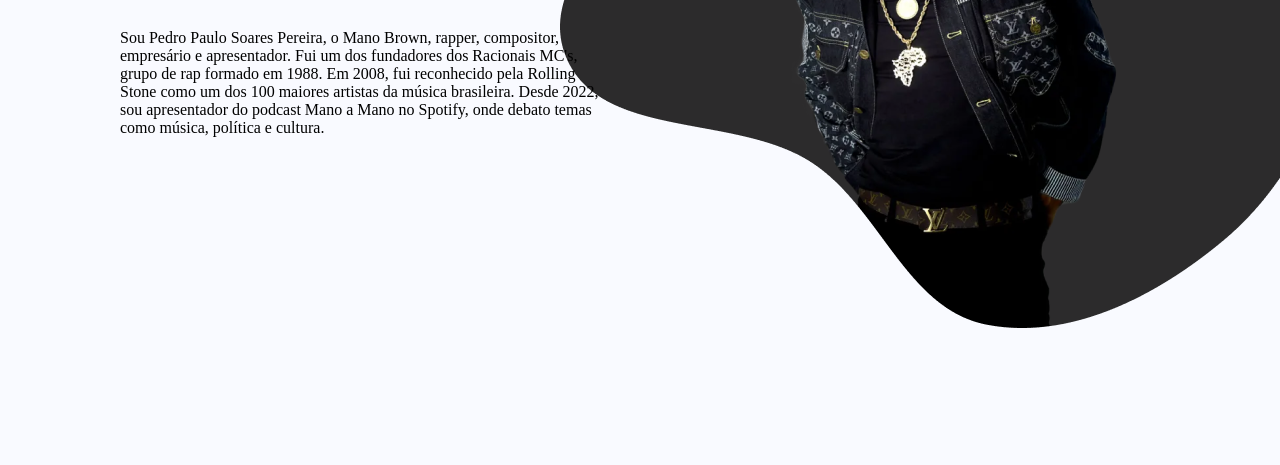
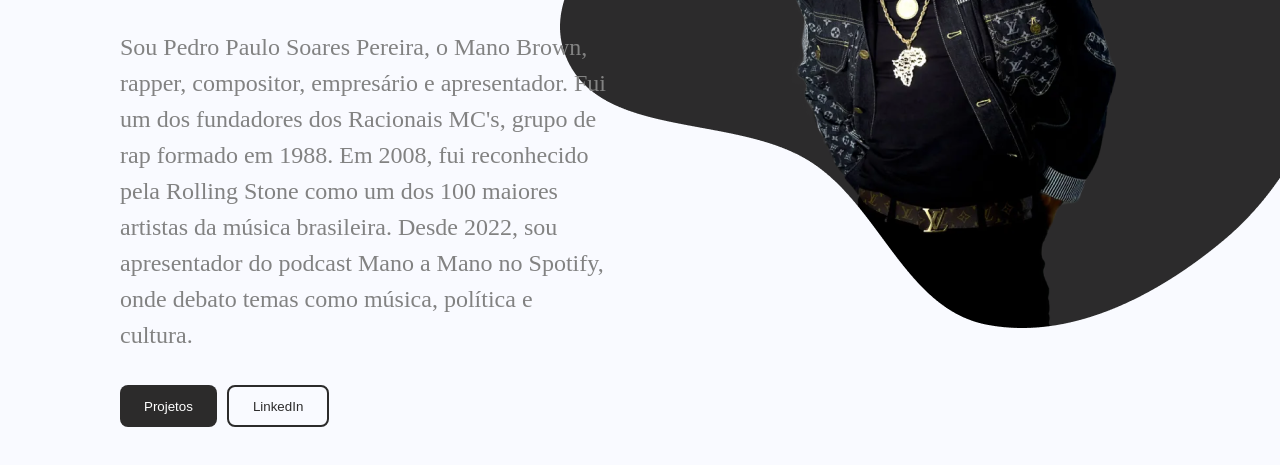
Before and after one commit to AriellCampos/landing-page-mano-brown, a plain HTML site: page index.html in a window 1280 px wide. Shown: the part 301-766 px from the top of the page. Drawn offline with Linux system fonts and the light colour scheme.

Commit message:
chore(): create buttons and styles to section about

```diff
--- a/index.html
+++ b/index.html
@@ -40,6 +40,10 @@
           2022, sou apresentador do podcast Mano a Mano no Spotify, onde debato
           temas como música, política e cultura.
         </p>
+        <div class="buttons">
+          <button class="primary">Projetos</button>
+          <button class="secondary">LinkedIn</button>
+        </div>
       </section>
     </main>
   </body>
--- a/style.css
+++ b/style.css
@@ -1,4 +1,3 @@
-
 /* Define color variables */
 :root {
   --color-light-background: #f9faff;
@@ -7,14 +6,14 @@
 
 body {
   margin: 0;
-  background-color:  #f9faff;
+  background-color: #f9faff;
 }
 
 figure img {
   position: absolute;
-    right: 0;
-    top: 0;
-    z-index: -1;
+  right: 0;
+  top: 0;
+  z-index: -1;
 }
 
 /* Header */
@@ -50,7 +49,6 @@ header {
   color: #ccc; /* Altere para uma cor de destaque ao passar o mouse */
   transform: scale(1.1); /* Dá um leve efeito de aumento ao passar o mouse */
 }
-
 
 /* Header alterado */
 
@@ -103,7 +101,6 @@ nav ul li a {
   color: #333;
 }
 
-
 /* Style do about section */
 .about {
   padding: 54px 120px 42px;
@@ -117,3 +114,58 @@ nav ul li a {
   margin-bottom: 32px;
   margin-top: 0;
 }
+
+.about p {
+  font-size: 24px;
+  line-height: 1.5;
+  color: #828282;
+  margin-bottom: 32px;
+}
+
+.about .buttons {
+  display: flex;
+  gap: 10px;
+}
+
+.about .buttons .primary {
+  background-color: #2c2b2b;
+  color: white;
+  border: none;
+  border-radius: 8px;
+  padding: 8px 24px;
+  height: 42px;
+  cursor: pointer;
+}
+
+.about .buttons .secondary {
+  background-color: transparent;
+  border: 2px solid #2c2b2b;
+  color: #2c2b2b;
+  border-radius: 8px;
+  padding: 8px 24px;
+  height: 42px;
+  cursor: pointer;
+}
+
+/* 1. Rotação Leve */
+.about .buttons .primary:hover {
+  color: #ccc;
+  transform: rotate(10deg); /* Aplica uma rotação de 10 graus */
+  transition: transform 0.3s ease; /* Suaviza a transição */
+}
+
+
+/* 2. Mudança de Cor e Sombras (hover) */
+.about .buttons .secondaryS:hover {
+  color: #fff;
+  background-color: #2c2b2b; /* Muda o fundo do botão */
+  box-shadow: 0 4px 12px rgba(0, 0, 0, 0.3); /* Adiciona uma sombra suave */
+  transform: scale(1.05); /* Um efeito de leve aumento */
+  transition: background-color 0.3s, box-shadow 0.3s, transform 0.3s; /* Suaviza a transição */
+}
+
+/* 3. Animação de Deslocamento Horizontal */
+.about .buttons .secondary:hover {
+  transform: translateX(10px); /* Move o botão para a direita */
+  transition: transform 0.3s ease-in-out; /* Suaviza o movimento */
+}
```
